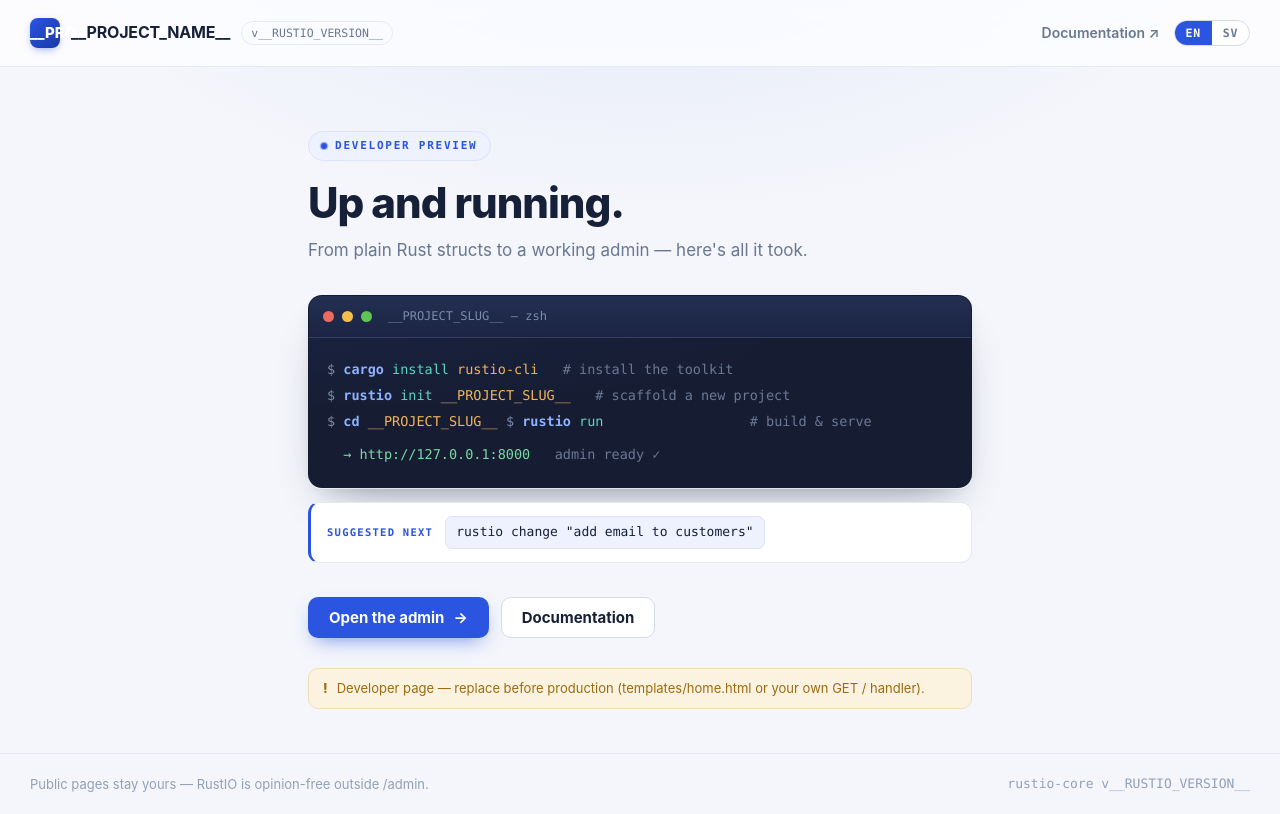
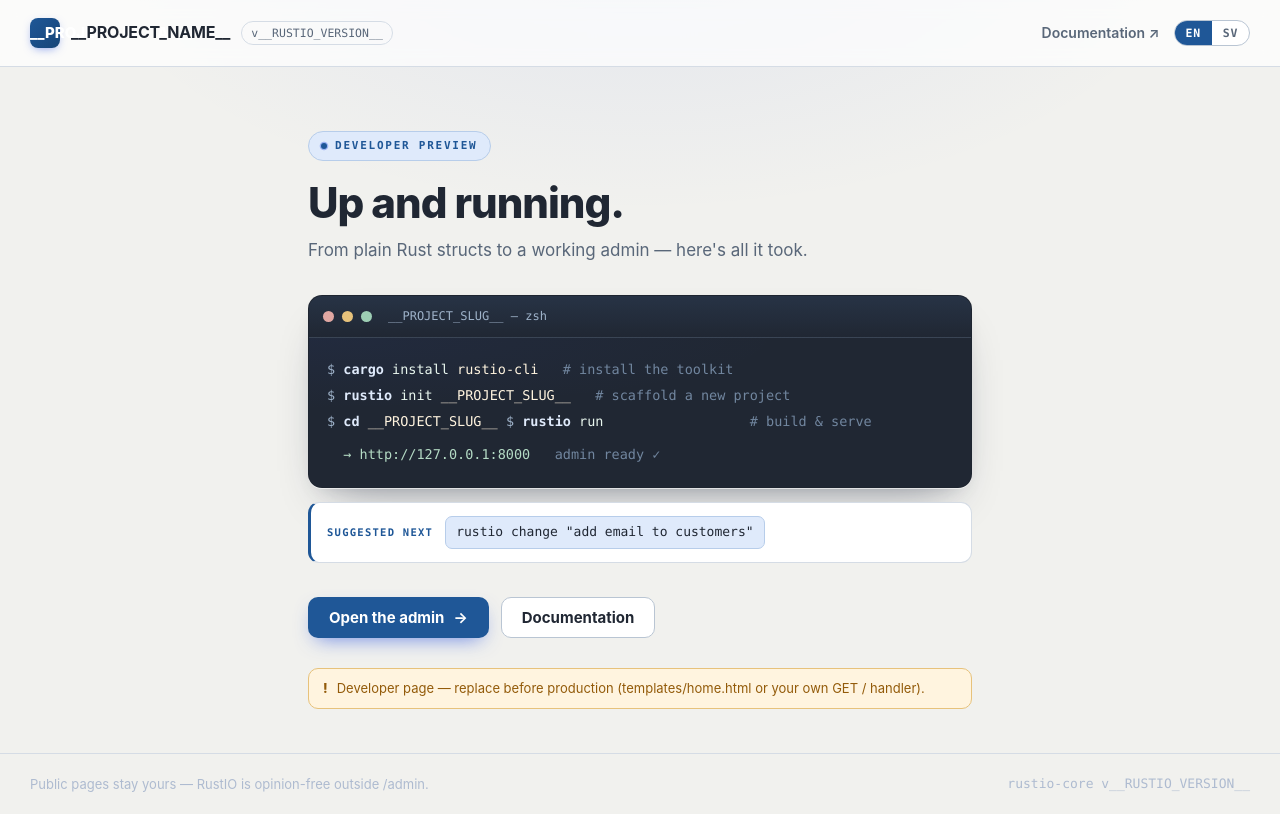
Before and after one commit to abdulwahed-sweden/rustio, a plain HTML site: page rustio-core/assets/home.html in a window 1280 px wide. Drawn offline with Linux system fonts and the light colour scheme.

Commit message:
home: landing page and generated welcome page use the ported tokens
Both pages outside /admin still carried their own palettes: the landing
page 45 hex values of cool blue and a syntax-highlighted terminal, the
per-model page five GitHub blues. Neither had anything to do with the
admin a developer sees one click away.

Both now draw from the admin's ported palette — every hex value in each
page exists in rustio-core/assets/static/admin.css. Layout, structure
and copy are untouched: in home.html not one changed line falls outside
its <style> block. The generated page stays self-contained (inline
style, no link to admin.css) because it must render before any
framework asset is reachable, and it keeps the viewport meta.

The dark blocks added a few commits ago are removed from both. The
ported system is color-scheme: light, and these pages follow it.

Two values have no source in rustio-lite and are composed from the same
palette: the terminal panel's syntax colours (its darkest ink for the
ground, the lightest status tints for the tokens — the only
differentiated set the palette offers on a dark surface), and the mono
font stack the terminal needs, which rustio-lite has no code surface
and so no token for.

```diff
--- a/rustio-core/assets/home.html
+++ b/rustio-core/assets/home.html
@@ -16,33 +16,20 @@
   *, *::before, *::after { box-sizing:border-box; }
   :root {
     color-scheme: light dark;
-    --paper:#F4F6FB; --surface:#FFFFFF; --raise:#FAFBFE;
-    --line:#E5E9F2; --line-2:#D5DBE8;
-    --ink:#162038; --text:#33405A; --muted:#697892; --faint:#93A0B6;
-    --accent:#2B54E0; --accent-deep:#1E3FB8; --accent-soft:#EEF1FE;
-    --warn:#9A6B12; --warn-soft:#FBF3E0; --warn-line:#F0DEB4;
+    --paper:#f1f1ee; --surface:#ffffff; --raise:#f7f9fc;
+    --line:#d5dce5; --line-2:#b9c5d3;
+    --ink:#202733; --text:#4c5868; --muted:#596779; --faint:#aebbd0;
+    --accent:#1f5797; --accent-deep:#174578; --accent-soft:#dfeafb;
+    --warn:#935b0a; --warn-soft:#fff4df; --warn-line:#e7c27b;
     /* terminal syntax palette (on the dark code card) */
-    --t-bg:#161D33; --t-bg2:#1E2848; --t-line:rgba(255,255,255,.085);
-    --t-prompt:#7E8CA8; --t-cmd:#8FB2FF; --t-sub:#5FD3C0; --t-arg:#F2B45C;
-    --t-flag:#C9ABFF; --t-cmt:#6B7894; --t-out:#79DBA0; --t-dim:#A9B4C9;
+    --t-bg:#202733; --t-bg2:#273345; --t-line:rgba(255,255,255,.085);
+    --t-prompt:#9fb3ca; --t-cmd:#dfeafb; --t-sub:#e8f6ee; --t-arg:#fff4df;
+    --t-flag:#b7cdea; --t-cmt:#71869f; --t-out:#b4dbc5; --t-dim:#cfd6df;
     --sans:-apple-system,BlinkMacSystemFont,"Segoe UI",system-ui,Roboto,"Helvetica Neue",Arial,sans-serif;
     --mono:ui-monospace,SFMono-Regular,"SF Mono","JetBrains Mono",Menlo,Consolas,monospace;
   }
 
-  /* Dark support. The values are the admin's own dark palette
-     (assets/static/admin.css, [data-theme="dark"]) so a developer who
-     lands here after signing in doesn't get a white flash and two
-     different products. The terminal tokens below are already dark and
-     stay as they are. */
-  @media (prefers-color-scheme: dark) {
-    :root {
-      --paper:#21262D; --surface:#2B313A; --raise:#353D47;
-      --line:#414A55; --line-2:#545E6B;
-      --ink:#D8DEE6; --text:#BFC8D2; --muted:#9AA6B3; --faint:#7E8995;
-      --accent:#7E9BFF; --accent-deep:#99B0FF; --accent-soft:rgba(126,155,255,.16);
-      --warn:#F1CB86; --warn-soft:rgba(241,203,134,.12); --warn-line:rgba(241,203,134,.3);
-    }
-  }
+
   html,body { margin:0; padding:0; }
   body {
     font-family:var(--sans); color:var(--text); background:var(--paper);
@@ -63,7 +50,7 @@
   .brand { display:flex; align-items:center; gap:11px; }
   .brand-mark { width:30px; height:30px; border-radius:8px; display:grid; place-items:center;
     font-weight:800; font-size:15px; color:#fff;
-    background:linear-gradient(135deg,var(--accent),#1A39A8);
+    background:linear-gradient(135deg,var(--accent),var(--accent-deep));
     box-shadow:0 3px 10px -3px rgba(43,84,224,.6); }
   .brand-name { font-weight:680; letter-spacing:-.01em; color:var(--ink); }
   .pill-version { font-family:var(--mono); font-size:11.5px; color:var(--muted);
@@ -82,7 +69,7 @@
   main { flex:1; width:100%; max-width:720px; margin:0 auto; padding:64px 28px 44px; }
   .eyebrow { display:inline-flex; align-items:center; gap:8px;
     font-family:var(--mono); font-size:11px; font-weight:700; letter-spacing:.16em; text-transform:uppercase;
-    color:var(--accent); background:var(--accent-soft); border:1px solid #DCE3FB;
+    color:var(--accent); background:var(--accent-soft); border:1px solid #B7CDEA;
     padding:5px 12px; border-radius:999px; margin-bottom:20px; }
   .eyebrow .dot { width:6px; height:6px; border-radius:50%; background:var(--accent);
     animation:pulse 2.4s ease-out infinite; }
@@ -95,9 +82,9 @@
     border:1px solid rgba(0,0,0,.06);
     box-shadow:0 1px 0 rgba(255,255,255,.6), 0 24px 50px -24px rgba(22,32,56,.45), 0 8px 20px -12px rgba(22,32,56,.25); }
   .term__bar { display:flex; align-items:center; gap:8px; padding:11px 14px;
-    background:linear-gradient(180deg,#232F52,#1B2444); border-bottom:1px solid var(--t-line); }
+    background:linear-gradient(180deg,var(--t-bg2),var(--t-bg)); border-bottom:1px solid var(--t-line); }
   .term__dot { width:11px; height:11px; border-radius:50%; }
-  .term__dot.r{background:#ED6A5E} .term__dot.y{background:#F4BE4F} .term__dot.g{background:#61C554}
+  .term__dot.r{background:#E0A7A2} .term__dot.y{background:#E7C27B} .term__dot.g{background:#9DCEB4}
   .term__title { margin-inline-start:8px; font-family:var(--mono); font-size:12px; color:var(--t-prompt); }
   .term__body { padding:18px 18px 20px; font-family:var(--mono); font-size:13.5px; line-height:1.95; color:var(--t-dim);
     overflow-x:auto; background:radial-gradient(120% 80% at 0% 0%, rgba(63,98,232,.06), transparent 60%); }
@@ -118,7 +105,7 @@
   .next__tag { font-family:var(--mono); font-size:10.5px; font-weight:700; letter-spacing:.12em; text-transform:uppercase;
     color:var(--accent); white-space:nowrap; }
   .next__cmd { font-family:var(--mono); font-size:13px; color:var(--ink);
-    background:var(--accent-soft); border:1px solid #DCE3FB; border-radius:7px; padding:5px 10px; }
+    background:var(--accent-soft); border:1px solid #B7CDEA; border-radius:7px; padding:5px 10px; }
 
   .actions { display:flex; gap:12px; flex-wrap:wrap; margin-bottom:30px; }
   .btn { display:inline-flex; align-items:center; gap:9px; padding:12px 20px; border-radius:10px;
```
Also changed, not shown: 1 other file.
